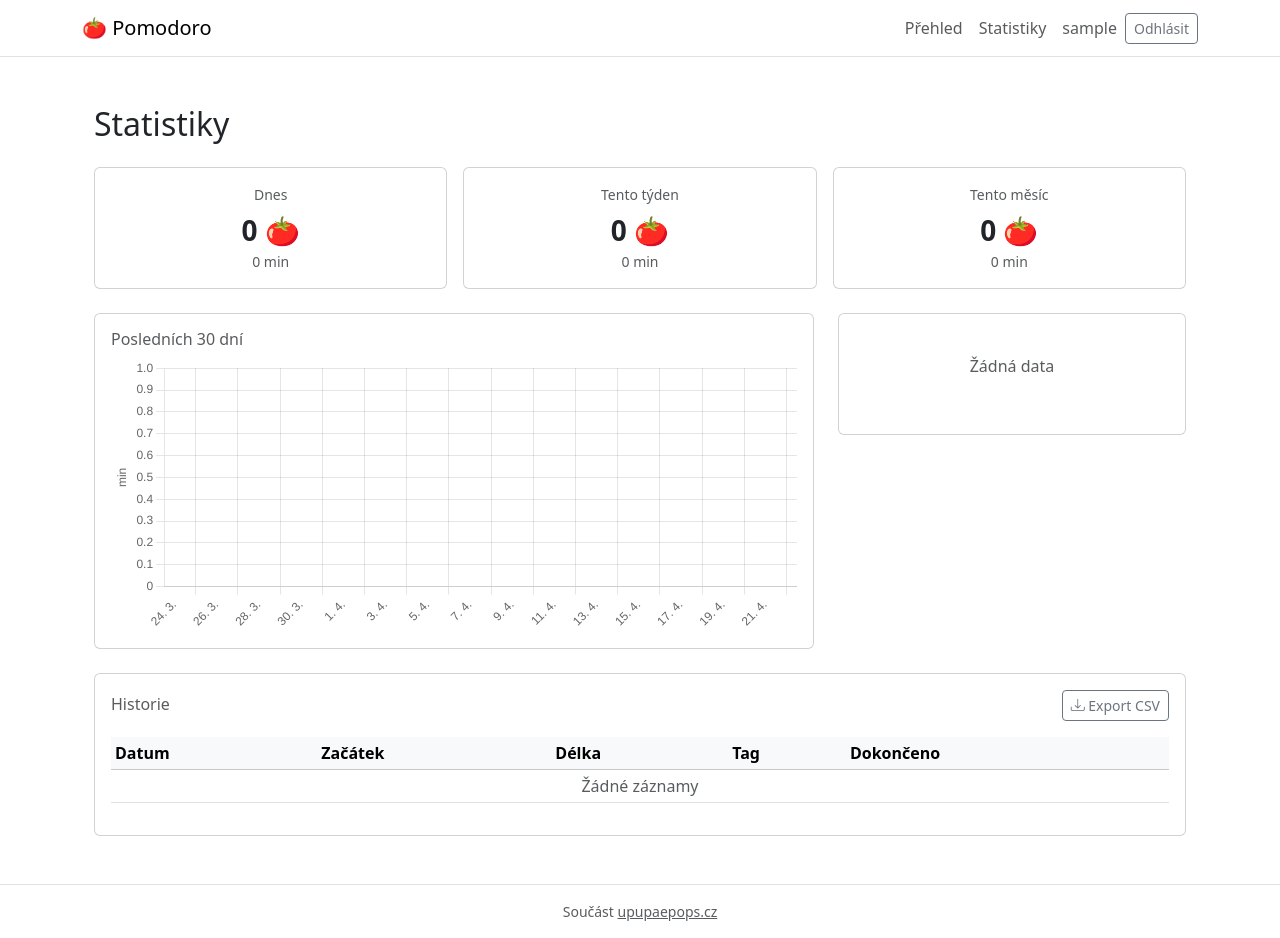
After one commit to p-mik/Pomodoro, a Django app: page /statistiky/ in a window 1280 px wide. The commit adds this page. Run offline with Django 5.2, Linux system fonts and the light colour scheme; the visitor is signed in with stand-in values (Sample User, id 1); data that the repository does not hold is empty.

Commit message:
feat: Fáze 6 — statistiky a grafy
- services.py: agregace KPI, denní stats, tag stats
- API: /api/stats/kpi/, /api/stats/daily/, /api/stats/tags/, export CSV
- statistiky.html: KPI karty, bar chart (30 dní), donut chart (tagy), tabulka
- stats.js: Chart.js 4.4, loadKpi/loadDailyChart/loadTagChart/loadSessions
- base.html: nav odkazy Přehled + Statistiky

Co-Authored-By: Claude Sonnet 4.6 <noreply@anthropic.com>

```diff
--- /dev/null
+++ b/pomodoro/services.py
@@ -0,0 +1,57 @@
+from django.db.models import Sum, Count
+from django.db.models.functions import TruncDate
+from django.utils import timezone
+from datetime import timedelta
+from .models import Pomodoro
+
+
+def get_daily_stats(user, days=30):
+    since = timezone.now() - timedelta(days=days)
+    qs = (
+        Pomodoro.objects
+        .filter(user=user, ended_at__isnull=False, started_at__gte=since)
+        .annotate(day=TruncDate('started_at'))
+        .values('day')
+        .annotate(
+            total_sec=Sum('actual_duration_sec'),
+            count=Count('id'),
+        )
+        .order_by('day')
+    )
+    return list(qs)
+
+
+def get_tag_stats(user, from_date=None, to_date=None):
+    qs = Pomodoro.objects.filter(user=user, ended_at__isnull=False)
+    if from_date:
+        qs = qs.filter(started_at__date__gte=from_date)
+    if to_date:
+        qs = qs.filter(started_at__date__lte=to_date)
+    return list(
+        qs.values('tag__nazev', 'tag__barva')
+        .annotate(total_sec=Sum('actual_duration_sec'), count=Count('id'))
+        .order_by('-total_sec')
+    )
+
+
+def get_kpi(user):
+    now = timezone.now()
+    today = now.date()
+    week_start = today - timedelta(days=today.weekday())
+    month_start = today.replace(day=1)
+
+    def agg(since):
+        r = Pomodoro.objects.filter(
+            user=user, ended_at__isnull=False, started_at__date__gte=since
+        ).aggregate(total_sec=Sum('actual_duration_sec'), count=Count('id'))
+        return r['total_sec'] or 0, r['count'] or 0
+
+    today_sec, today_count = agg(today)
+    week_sec, week_count = agg(week_start)
+    month_sec, month_count = agg(month_start)
+
+    return {
+        'today': {'sec': today_sec, 'count': today_count},
+        'week': {'sec': week_sec, 'count': week_count},
+        'month': {'sec': month_sec, 'count': month_count},
+    }
--- /dev/null
+++ b/pomodoro/static/js/stats.js
@@ -0,0 +1,131 @@
+'use strict';
+
+function fmtTime(sec) {
+  const h = Math.floor(sec / 3600);
+  const m = Math.floor((sec % 3600) / 60);
+  if (h > 0) return `${h}h ${m}min`;
+  return `${m} min`;
+}
+
+function fmtDate(dateStr) {
+  return new Date(dateStr).toLocaleDateString('cs-CZ', { day: 'numeric', month: 'short' });
+}
+
+async function loadKpi() {
+  try {
+    const r = await fetch('/api/stats/kpi/');
+    const d = await r.json();
+    document.getElementById('kpi-today-count').textContent = d.today.count + ' 🍅';
+    document.getElementById('kpi-today-time').textContent = fmtTime(d.today.sec);
+    document.getElementById('kpi-week-count').textContent = d.week.count + ' 🍅';
+    document.getElementById('kpi-week-time').textContent = fmtTime(d.week.sec);
+    document.getElementById('kpi-month-count').textContent = d.month.count + ' 🍅';
+    document.getElementById('kpi-month-time').textContent = fmtTime(d.month.sec);
+  } catch (e) {}
+}
+
+async function loadDailyChart() {
+  try {
+    const r = await fetch('/api/stats/daily/?days=30');
+    const d = await r.json();
+
+    const days = {};
+    for (let i = 29; i >= 0; i--) {
+      const date = new Date();
+      date.setDate(date.getDate() - i);
+      const key = date.toISOString().slice(0, 10);
+      days[key] = 0;
+    }
+    d.data.forEach(row => { days[row.day] = Math.round(row.total_sec / 60); });
+
+    new Chart(document.getElementById('chart-daily'), {
+      type: 'bar',
+      data: {
+        labels: Object.keys(days).map(fmtDate),
+        datasets: [{
+          label: 'Minut práce',
+          data: Object.values(days),
+          backgroundColor: 'rgba(220, 53, 69, 0.7)',
+          borderRadius: 4,
+        }]
+      },
+      options: {
+        plugins: { legend: { display: false } },
+        scales: {
+          y: { beginAtZero: true, title: { display: true, text: 'min' } },
+          x: { ticks: { maxRotation: 45 } }
+        }
+      }
+    });
+  } catch (e) {}
+}
+
+async function loadTagChart() {
+  try {
+    const r = await fetch('/api/stats/tags/');
+    const d = await r.json();
+
+    if (d.data.length === 0) {
+      document.getElementById('chart-tags').parentElement.innerHTML =
+        '<p class="text-muted text-center py-4">Žádná data</p>';
+      return;
+    }
+
+    new Chart(document.getElementById('chart-tags'), {
+      type: 'doughnut',
+      data: {
+        labels: d.data.map(t => t.tag),
+        datasets: [{
+          data: d.data.map(t => Math.round(t.total_sec / 60)),
+          backgroundColor: d.data.map(t => t.barva),
+        }]
+      },
+      options: {
+        plugins: {
+          legend: { position: 'bottom' },
+          tooltip: {
+            callbacks: { label: ctx => ` ${ctx.label}: ${ctx.parsed} min` }
+          }
+        }
+      }
+    });
+  } catch (e) {}
+}
+
+async function loadSessions() {
+  try {
+    const r = await fetch('/api/pomodoro/');
+    const d = await r.json();
+    const tbody = document.getElementById('sessions-table');
+
+    if (d.results.length === 0) {
+      tbody.innerHTML = '<tr><td colspan="5" class="text-center text-muted">Žádné záznamy</td></tr>';
+      return;
+    }
+
+    tbody.innerHTML = d.results.map(p => {
+      const date = new Date(p.started_at);
+      const dateStr = date.toLocaleDateString('cs-CZ');
+      const timeStr = date.toLocaleTimeString('cs-CZ', { hour: '2-digit', minute: '2-digit' });
+      const durMin = Math.round((p.actual_duration_sec || 0) / 60);
+      const tag = p.tag_nazev || '<span class="text-muted">—</span>';
+      const done = p.completed_normally
+        ? '<span class="badge bg-success">Ano</span>'
+        : '<span class="badge bg-secondary">Ne</span>';
+      return `<tr>
+        <td>${dateStr}</td>
+        <td>${timeStr}</td>
+        <td>${durMin} min</td>
+        <td>${tag}</td>
+        <td>${done}</td>
+      </tr>`;
+    }).join('');
+  } catch (e) {}
+}
+
+document.addEventListener('DOMContentLoaded', () => {
+  loadKpi();
+  loadDailyChart();
+  loadTagChart();
+  loadSessions();
+});
--- a/pomodoro/templates/base.html
+++ b/pomodoro/templates/base.html
@@ -24,6 +24,12 @@
     <div class="collapse navbar-collapse" id="navbarNav">
       <ul class="navbar-nav ms-auto align-items-center">
         {% if user.is_authenticated %}
+          <li class="nav-item">
+            <a class="nav-link" href="{% url 'home' %}">Přehled</a>
+          </li>
+          <li class="nav-item">
+            <a class="nav-link" href="{% url 'statistiky' %}">Statistiky</a>
+          </li>
           <li class="nav-item">
             <span class="nav-link text-muted">{{ user.username }}</span>
           </li>
--- /dev/null
+++ b/pomodoro/templates/statistiky.html
@@ -0,0 +1,95 @@
+{% extends 'base.html' %}
+{% load static %}
+
+{% block title %}Statistiky — Pomodoro{% endblock %}
+
+{% block content %}
+<div class="container py-4">
+  <h2 class="mb-4">Statistiky</h2>
+
+  <!-- KPI karty -->
+  <div class="row g-3 mb-4">
+    <div class="col-md-4">
+      <div class="card text-center">
+        <div class="card-body">
+          <div class="text-muted small mb-1">Dnes</div>
+          <div class="fs-3 fw-bold" id="kpi-today-count">—</div>
+          <div class="text-muted small" id="kpi-today-time">—</div>
+        </div>
+      </div>
+    </div>
+    <div class="col-md-4">
+      <div class="card text-center">
+        <div class="card-body">
+          <div class="text-muted small mb-1">Tento týden</div>
+          <div class="fs-3 fw-bold" id="kpi-week-count">—</div>
+          <div class="text-muted small" id="kpi-week-time">—</div>
+        </div>
+      </div>
+    </div>
+    <div class="col-md-4">
+      <div class="card text-center">
+        <div class="card-body">
+          <div class="text-muted small mb-1">Tento měsíc</div>
+          <div class="fs-3 fw-bold" id="kpi-month-count">—</div>
+          <div class="text-muted small" id="kpi-month-time">—</div>
+        </div>
+      </div>
+    </div>
+  </div>
+
+  <!-- Grafy -->
+  <div class="row g-4 mb-4">
+    <div class="col-md-8">
+      <div class="card">
+        <div class="card-body">
+          <h6 class="card-title text-muted">Posledních 30 dní</h6>
+          <canvas id="chart-daily" height="120"></canvas>
+        </div>
+      </div>
+    </div>
+    <div class="col-md-4">
+      <div class="card">
+        <div class="card-body">
+          <h6 class="card-title text-muted">Podle tagů</h6>
+          <canvas id="chart-tags"></canvas>
+        </div>
+      </div>
+    </div>
+  </div>
+
+  <!-- Tabulka -->
+  <div class="card">
+    <div class="card-body">
+      <div class="d-flex justify-content-between align-items-center mb-3">
+        <h6 class="card-title text-muted mb-0">Historie</h6>
+        <a href="{% url 'api_export_csv' %}" class="btn btn-outline-secondary btn-sm">
+          <i class="bi bi-download"></i> Export CSV
+        </a>
+      </div>
+      <div class="table-responsive">
+        <table class="table table-sm table-hover">
+          <thead class="table-light">
+            <tr>
+              <th>Datum</th>
+              <th>Začátek</th>
+              <th>Délka</th>
+              <th>Tag</th>
+              <th>Dokončeno</th>
+            </tr>
+          </thead>
+          <tbody id="sessions-table">
+            <tr><td colspan="5" class="text-center text-muted">Načítám…</td></tr>
+          </tbody>
+        </table>
+      </div>
+    </div>
+  </div>
+
+</div>
+{% endblock %}
+
+{% block extra_js %}
+<script src="https://cdn.jsdelivr.net/npm/chart.js@4.4.0/dist/chart.umd.min.js"></script>
+<script src="{% static 'js/stats.js' %}"></script>
+{% endblock %}
--- a/pomodoro/urls.py
+++ b/pomodoro/urls.py
@@ -25,4 +25,13 @@ urlpatterns = [
     # API — Push
     path('api/push/subscribe/', api.push_subscribe, name='api_push_subscribe'),
     path('api/push/heartbeat/', api.push_heartbeat, name='api_push_heartbeat'),
+
+    # API — Statistiky
+    path('api/stats/daily/', api.stats_daily, name='api_stats_daily'),
+    path('api/stats/tags/', api.stats_tags, name='api_stats_tags'),
+    path('api/stats/kpi/', api.stats_kpi, name='api_stats_kpi'),
+    path('api/stats/export.csv', api.export_csv, name='api_export_csv'),
+
+    # Statistiky stránka
+    path('statistiky/', views.statistiky, name='statistiky'),
 ]
--- a/pomodoro/views.py
+++ b/pomodoro/views.py
@@ -50,3 +50,8 @@ def odhlaseni(request):
 @login_required
 def home(request):
     return render(request, 'home.html')
+
+
+@login_required
+def statistiky(request):
+    return render(request, 'statistiky.html')
```
Also changed, not shown: pomodoro/api.py (+82 -0 lines).
